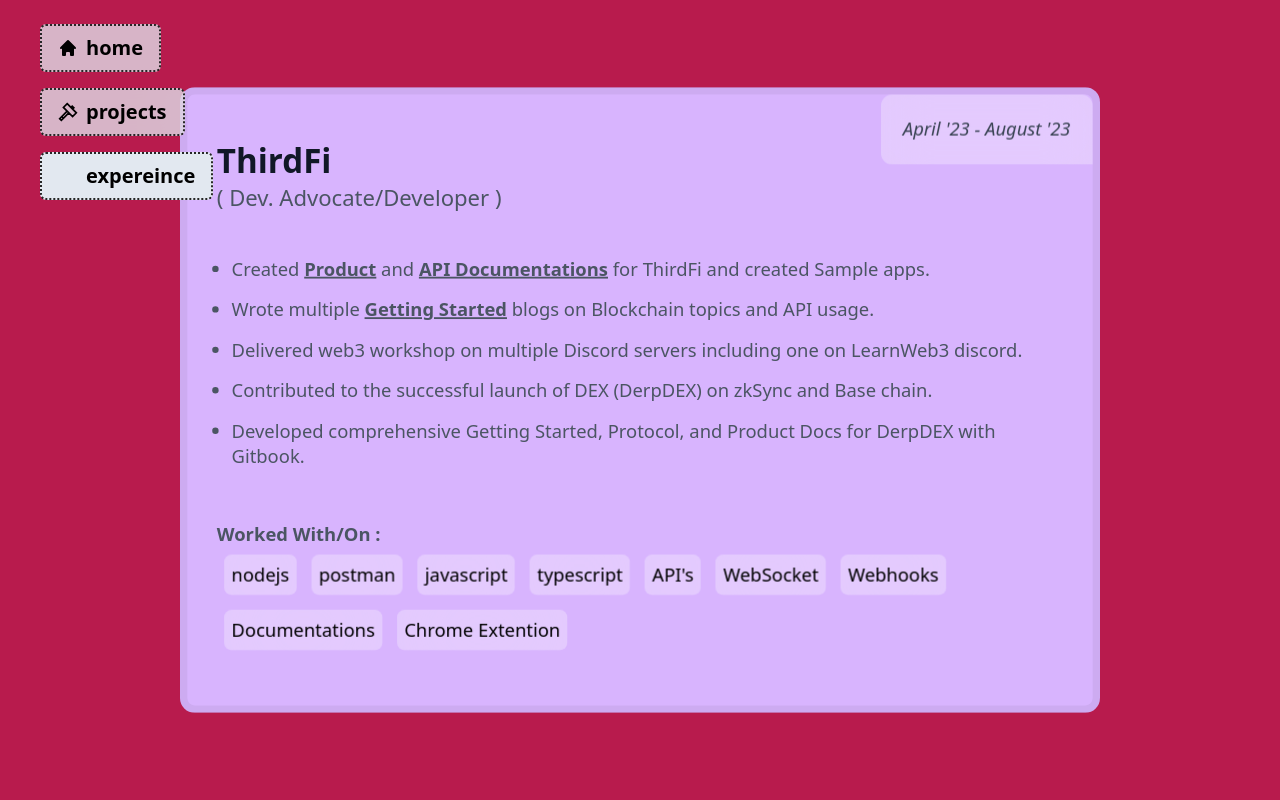
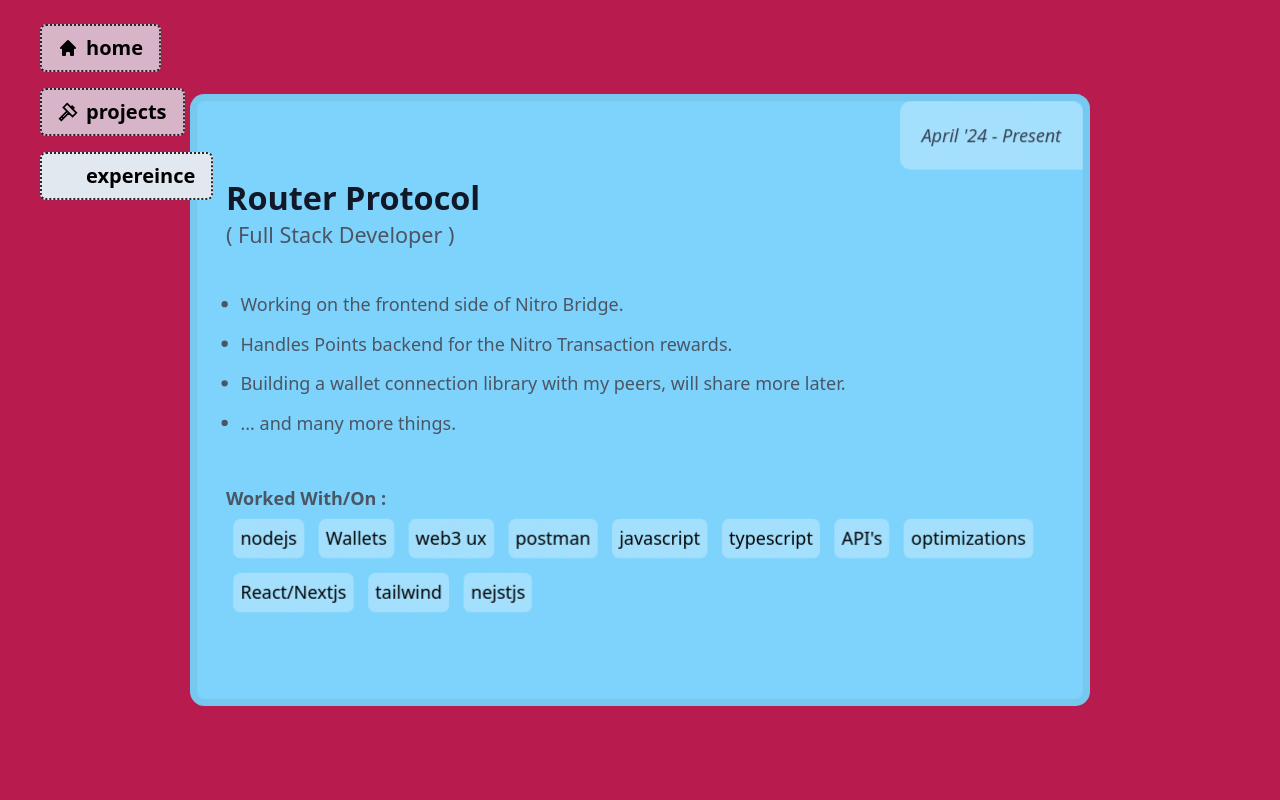
Before and after one commit to ankitzm/portfolio, a React (Vite) app: page /experience in a window 1280 px wide. Shown: the top 800 px of the page. Built offline with nearby package versions, Linux system fonts and the light colour scheme; some icons are missing; what tailwindcss-patterns would draw is missing.

Commit message:
added experience

```diff
--- a/src/components/ExperienceCard.tsx
+++ b/src/components/ExperienceCard.tsx
@@ -19,7 +19,7 @@ interface LinkComponentProps {
     text?: string | ReactNode;
 }
 
-const tailwindColors = ['bg-purple-300', 'bg-orange-300', 'bg-blue-300', 'bg-red-300']
+const tailwindColors = ['bg-sky-300', 'bg-purple-300', 'bg-orange-300', 'bg-blue-300', 'bg-red-300']
 
 const ExperienceCard: React.FC<MyComponentProps> =
     ({ index, company, role, date, description, skills, progress, range, targetScale }) => {
--- a/src/data/experience.json
+++ b/src/data/experience.json
@@ -1,4 +1,29 @@
 [
+    {
+        "color": "red",
+        "company": "Router Protocol",
+        "role": "Full Stack Developer",
+        "date": "April '24 - Present",
+        "description": [
+            "Working on the frontend side of Nitro Bridge.",
+            "Handles Points backend for the Nitro Transaction rewards.",
+            "Building a wallet connection library with my peers, will share more later.",
+            "... and many more things."
+        ],
+        "skills": [
+            "nodejs",
+            "Wallets",
+            "web3 ux",
+            "postman",
+            "javascript",
+            "typescript",
+            "API's",
+            "optimizations",
+            "React/Nextjs",
+            "tailwind",
+            "nejstjs"
+        ]
+    },
     {
         "color": "purple",
         "company": "ThirdFi",
```
Also changed, not shown: 1 other file (tests, documents, lock files or other folders).
